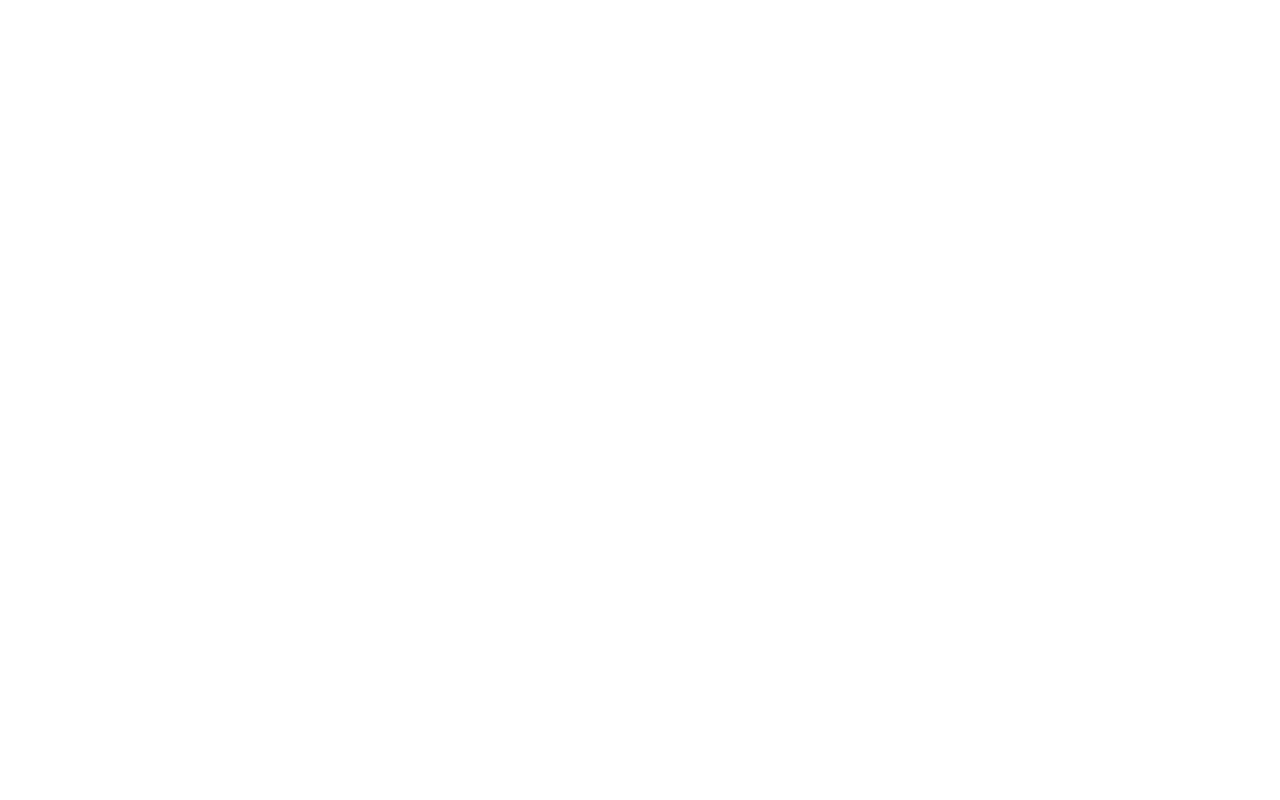
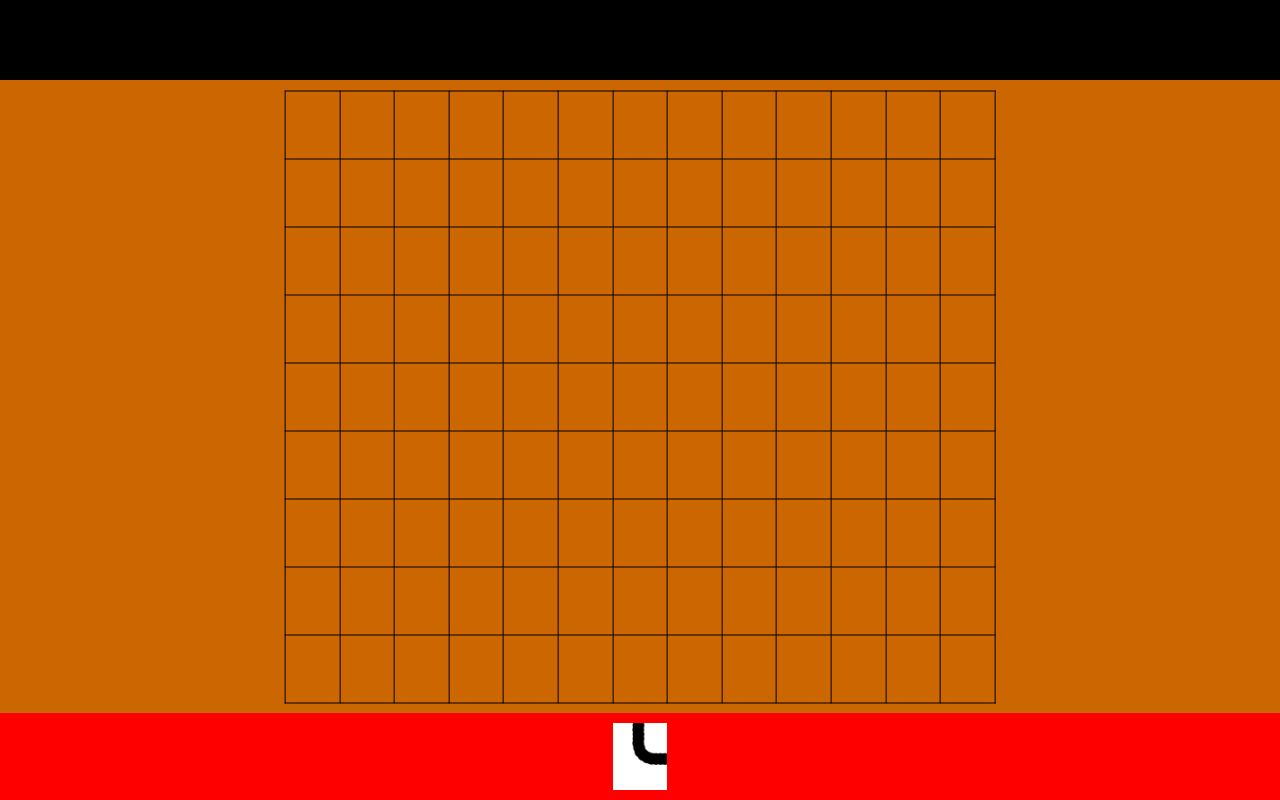
Before and after one commit to Kasztandor/saboteur, a website: page site/gametest.html in a window 1280 px wide. Drawn offline with Linux system fonts and the light colour scheme.

Commit message:
some inteface work

```diff
--- a/site/gametest.html
+++ b/site/gametest.html
@@ -3,13 +3,129 @@
 <head>
     <meta charset="UTF-8">
     <title>Game Test</title>
+    <link rel="stylesheet" href="style.css">
     <style>
+        :root{
+            --x: calc((90vh / 10) - 5px);
+        }
+        #topBar{
+            height: 10vh;
+            background-color: #000;
+            color: #fff;
+        }
+        #gameField{
+            height: calc(var(--x) * 9 + 30px);
+            position: relative;
+        }
+        #cards{
+            height: var(--x);
+            padding: 10px 0;
+            background-color: red;
+            color: wheat;
+            text-align: center;
+        }
+        #cards div{
+            display: inline-block;
+            width: calc(var(--x) * 0.8);
+            height: var(--x);
+        }
+        #cards div img{
+            width: 100%;
+            height: 100%;
+        }
+        table{
+            position: absolute;
+            top: 50%;
+            left: 50%;
+            transform: translate(-50%, -50%);
+            border-collapse: collapse;
+            margin: 0;
+            padding: 0;
+        }
+        table tr td{
+            width: calc(var(--x) * 0.8);
+            min-width: calc(var(--x) * 0.8);
+            height: var(--x);
+            border: none;
+            border: 1px solid black;
+            padding: 0;
+            margin: 0;
+            position: relative;
+        }
+        table tr td img{
+            width: 100%;
+            height: 100%;
+            margin: 0;
+            position: absolute;
+            top: 50%;
+            left: 50%;
+            transform: translate(-50%, -50%);
+        }
     </style>
 </head>
 <body>
-    <script></script>
     <main>
-
+        <div id="topBar"></div>
+        <div id="gameField">
+            <table> <!-- 9x13 -->
+                <tr>
+                    <td></td><td></td><td></td><td></td><td></td><td></td><td></td><td></td><td></td><td></td><td></td><td></td><td></td>
+                </tr>
+                <tr>
+                    <td></td><td></td><td></td><td></td><td></td><td></td><td></td><td></td><td></td><td></td><td></td><td></td><td></td>
+                </tr>
+                <tr>
+                    <td></td><td></td><td></td><td></td><td></td><td></td><td></td><td></td><td></td><td></td><td></td><td></td><td></td>
+                </tr>
+                <tr>
+                    <td></td><td></td><td></td><td></td><td></td><td></td><td></td><td></td><td></td><td></td><td></td><td></td><td></td>
+                </tr>
+                <tr>
+                    <td></td><td></td><td></td><td></td><td></td><td></td><td></td><td></td><td></td><td></td><td></td><td></td><td></td>
+                </tr>
+                <tr>
+                    <td></td><td></td><td></td><td></td><td></td><td></td><td></td><td></td><td></td><td></td><td></td><td></td><td></td>
+                </tr>
+                <tr>
+                    <td></td><td></td><td></td><td></td><td></td><td></td><td></td><td></td><td></td><td></td><td></td><td></td><td></td>
+                </tr>
+                <tr>
+                    <td></td><td></td><td></td><td></td><td></td><td></td><td></td><td></td><td></td><td></td><td></td><td></td><td></td>
+                </tr>
+                <tr>
+                    <td></td><td></td><td></td><td></td><td></td><td></td><td></td><td></td><td></td><td></td><td></td><td></td><td></td>
+                </tr>
+            </table>
+        </div>
+        <div id="cards"><div class="card"><img src="cards/TR.png" alt="TR"></div></div>
     </main>
+    <script>
+        let drag
+        function reloadDraggable(){
+            document.querySelectorAll(".card").forEach(x => {
+                if (x.parentElement.id == "cards")
+                    x.draggable = "true"
+                else
+                    x.draggable = "false"
+            })
+        }
+        function newCard(type){
+            document.querySelector("#cards").innerHTML += `<div class="card" draggable="true" ondragstart="dragstart(event)"><img src="cards/${type}.png" alt="${type}"></div>`
+        }
+        document.querySelectorAll(".card").forEach(x => {
+            x.addEventListener("dragstart", (ev)=>{
+                drag = ev.target
+            })
+        })
+        document.querySelectorAll("td").forEach(x => {
+            x.addEventListener("dragover", (ev)=>{
+                console.log(ev)
+                ev.preventDefault()
+            })
+            x.addEventListener("drop", (ev)=>{
+                x.appendChild(drag)
+            })
+        })
+    </script>
 </body>
 </html>
```
Also changed, not shown: server.js (+6 -1 lines), site/script.js (+12 -3 lines), site/cards/TR.png (added).
